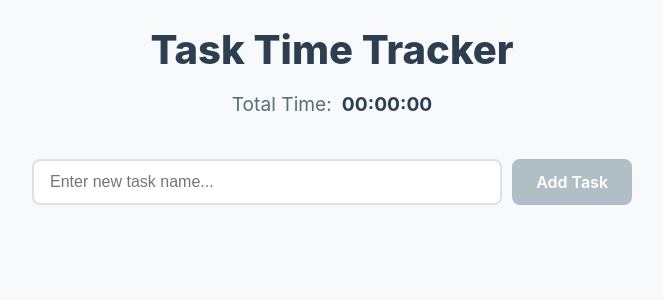
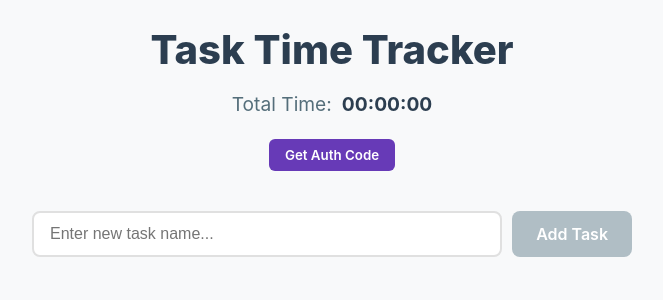
Before and after one commit to joeykolder-alt/app, a Svelte app: page / in a window 1280 px wide. Shown: the top 300 px of the page, without its empty margins (308-971 px from the left). Built offline with nearby package versions, Linux system fonts and the light colour scheme.

Commit message:
Implement Task Time Tracker with Auth button

```diff
--- a/index.html
+++ b/index.html
@@ -1,13 +1,18 @@
 <!doctype html>
 <html lang="en">
+
 <head>
   <meta charset="UTF-8" />
   <link rel="icon" type="image/svg+xml" href="/vite.svg" />
   <meta name="viewport" content="width=device-width, initial-scale=1.0" />
+  <script src="https://cdn.marmot-cloud.com/npm/hylid-bridge/2.10.0/index.js"></script>
   <title>app</title>
 </head>
+
 <body>
   <div id="app"></div>
   <script type="module" src="/src/main.js"></script>
+
 </body>
+
 </html>
--- a/src/App.svelte
+++ b/src/App.svelte
@@ -2,6 +2,32 @@
   import { tasks, addTask } from "./store/tasks.js";
   import { formatTime } from "./utils/time.js";
   import TaskList from "./components/TaskList.svelte";
+  import { onMount } from "svelte";
+
+  function getAuthCode() {
+    if (typeof my !== "undefined") {
+      my.getAuthCode({
+        scopes: ["auth_base"],
+        success: (res) => {
+          my.alert({
+            content: res.authCode,
+          });
+        },
+        fail: (res) => {
+          console.log(res.authErrorScopes);
+        },
+      });
+    } else {
+      console.warn("Global 'my' object not found. Auth code logic skipped.");
+      alert("Auth code logic skipped: 'my' object is undefined.");
+    }
+  }
+
+  onMount(() => {
+    if (typeof my !== "undefined") {
+      getAuthCode();
+    }
+  });
 
   let newTaskName = "";
 
@@ -28,6 +54,7 @@
       <span>Total Time:</span>
       <span class="time-display">{formatTime(totalTime)}</span>
     </div>
+    <button class="auth-btn" on:click={getAuthCode}>Get Auth Code</button>
   </header>
 
   <div class="add-task-section">
@@ -126,6 +153,21 @@
     transition: background-color 0.2s;
   }
 
+  .auth-btn {
+    padding: 8px 16px;
+    background-color: #673ab7;
+    color: white;
+    border: none;
+    border-radius: 6px;
+    cursor: pointer;
+    font-weight: 600;
+    margin-top: 10px;
+  }
+
+  .auth-btn:hover {
+    background-color: #5e35b1;
+  }
+
   .add-btn:hover:not(:disabled) {
     background-color: #1976d2;
   }
```
Lines whose indentation alone changed are shown as unchanged.
